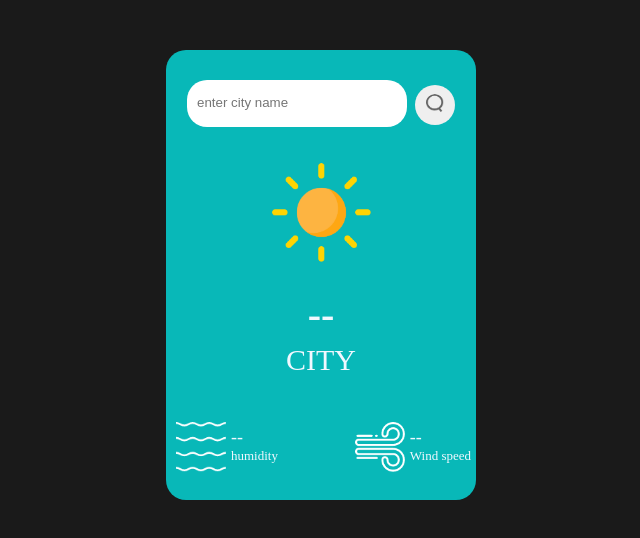
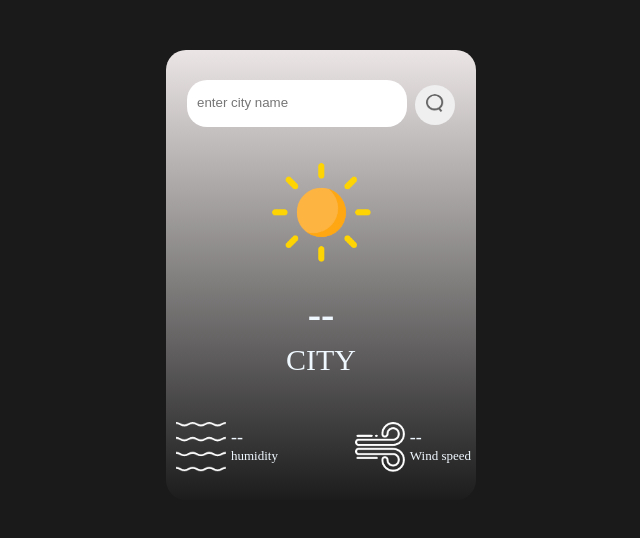
Before and after one commit to lub5155/weather-prac, a plain HTML site: page index.html in a window 1280 px wide. Shown: the whole page, without its empty margins (319-959 px from the left). Drawn offline with Linux system fonts and the light colour scheme.

Commit message:
Update style.css

```diff
--- a/style.css
+++ b/style.css
@@ -10,7 +10,7 @@ body{
     margin-left: auto;
     margin-right: auto;
     text-align: center;
-    background-color: rgb(8, 184, 184);
+    background: linear-gradient(rgb(235, 229, 229),rgb(28, 28, 28));
     width:300px;
     height:450px;
 }
```
